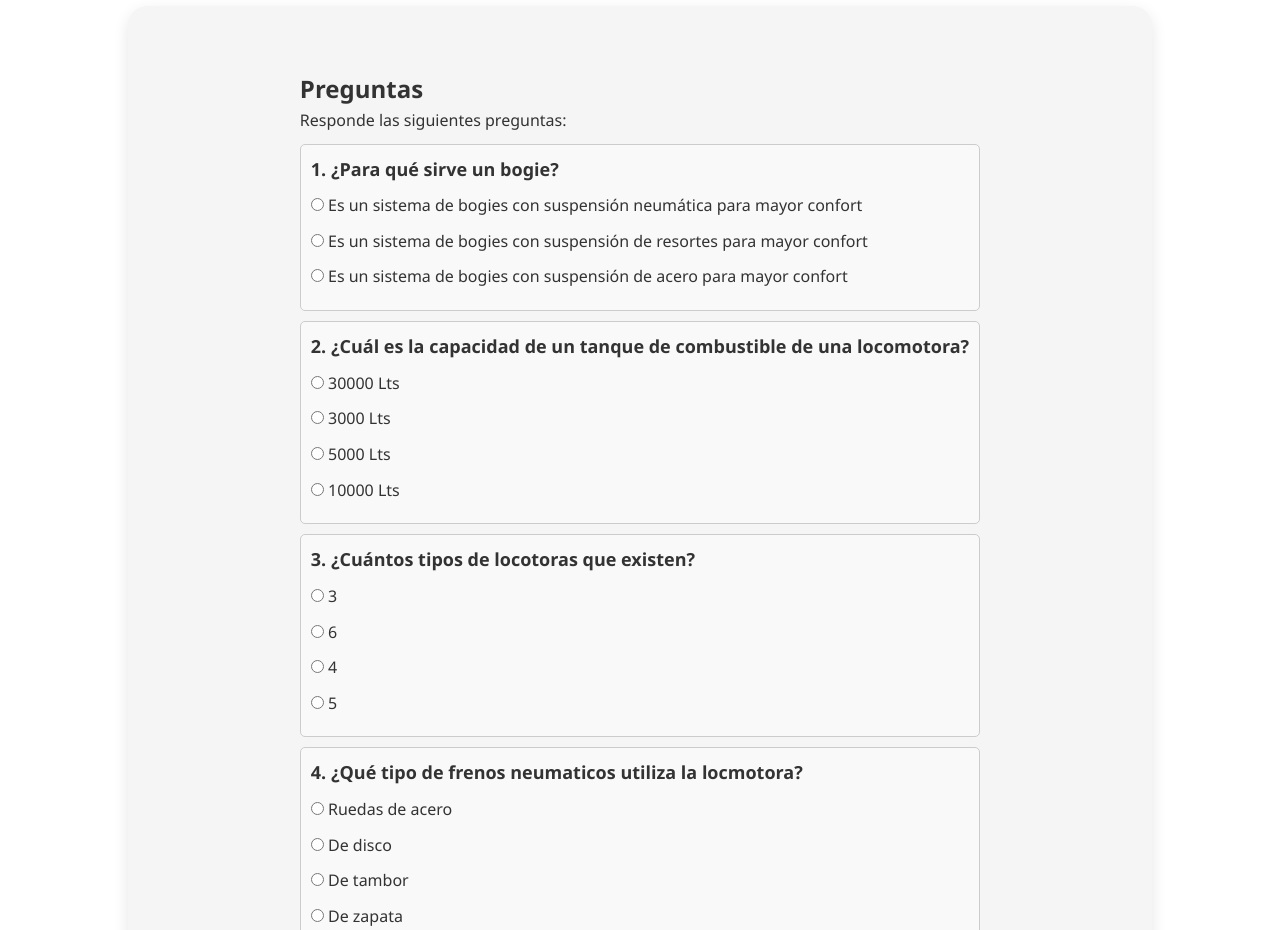
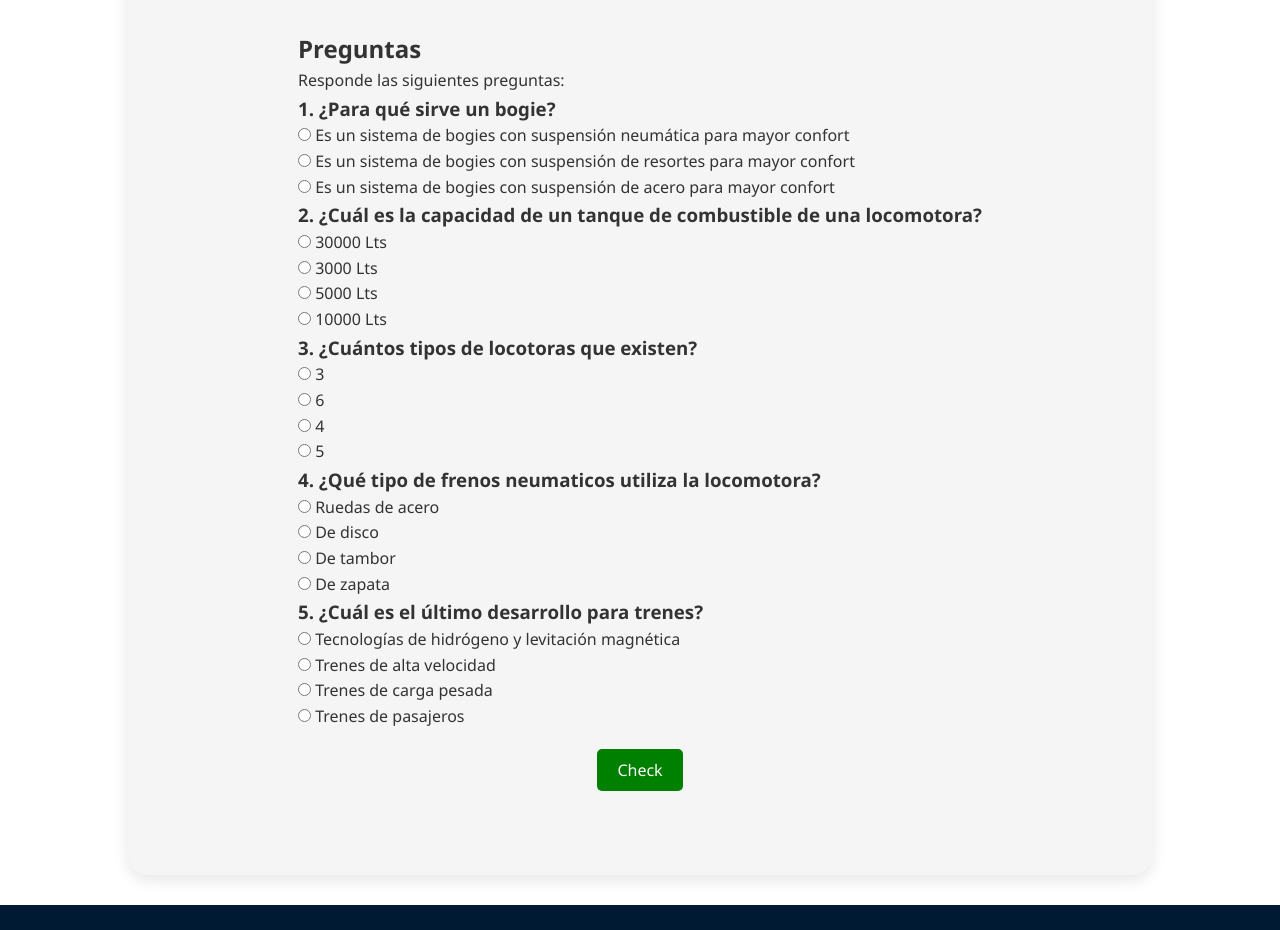
Before and after one commit to Doblador64/DPSI-, a website built with Vite: page index.html in a window 1280 px wide. Shown: the part 4940-5870 px from the top of the page. Built offline with nearby package versions, Linux system fonts and the light colour scheme; files whose address does not match are found by name.

Commit message:
Correccion de estilos

```diff
--- a/css/questions.css
+++ /dev/null
@@ -1,34 +0,0 @@
-/* Estilos para las preguntas */
-.question {
-  margin: 10px 0;
-  padding: 10px;
-  border: 1px solid #ccc;
-  border-radius: 5px;
-  background-color: #f9f9f9;
-}
-
-.question h3 {
-  font-size: 18px;
-  color: #333;
-}
-
-.question form div {
-  margin: 10px 0;
-}
-
-/* Estilos para el botón */
-button {
-  display: block;
-  margin: 20px auto;
-  padding: 10px 20px;
-  font-size: 16px;
-  color: #fff;
-  background-color: green;
-  border: none;
-  border-radius: 5px;
-  cursor: pointer;
-}
-
-button:hover {
-  background-color: darkgreen;
-}
--- a/css/style.css
+++ b/css/style.css
@@ -454,6 +454,23 @@ section {
   font-size: 1.1rem;
 }
 
+/* Estilos para el botón */
+.validate-btn {
+  display: block;
+  margin: 20px auto;
+  padding: 10px 20px;
+  font-size: 16px;
+  color: #fff;
+  background-color: green;
+  border: none;
+  border-radius: 5px;
+  cursor: pointer;
+
+  &hover {
+    background-color: darkgreen;
+  }
+}
+
 footer {
   background-color: #001a33;
   color: var(--white);
--- a/index.html
+++ b/index.html
@@ -12,7 +12,6 @@
     <link rel="shortcut icon" href="/Img/subway.ico" type="image/x-icon">
     <script src="https://unpkg.com/scrollreveal"></script>
     <script src="./src/test.js" type="module"></script>
-    <link rel="stylesheet" href="/css/questions.css">
 
 </head>
 
@@ -375,7 +374,6 @@
             <h2>Preguntas</h2>
             <p>Responde las siguientes preguntas:</p>
         </div>
-        <!-- <button>Check</button> -->
     </section>
 
     <footer>
--- a/src/test.js
+++ b/src/test.js
@@ -21,7 +21,7 @@ const questions = [
     correctAnswer: "4",
   },
   {
-    question: "¿Qué tipo de frenos neumaticos utiliza la locmotora?",
+    question: "¿Qué tipo de frenos neumaticos utiliza la locomotora?",
     options: ["Ruedas de acero", "De disco", "De tambor", "De zapata"],
     correctAnswer: "De disco",
   },
@@ -73,6 +73,7 @@ questions.forEach((q, index) => {
 
 // Agregar un botón para validar respuestas
 const validateButton = document.createElement("button");
+validateButton.classList.add("validate-btn");
 validateButton.textContent = "Check";
 validateButton.addEventListener("click", () => {
   const userAnswers = [];
```
